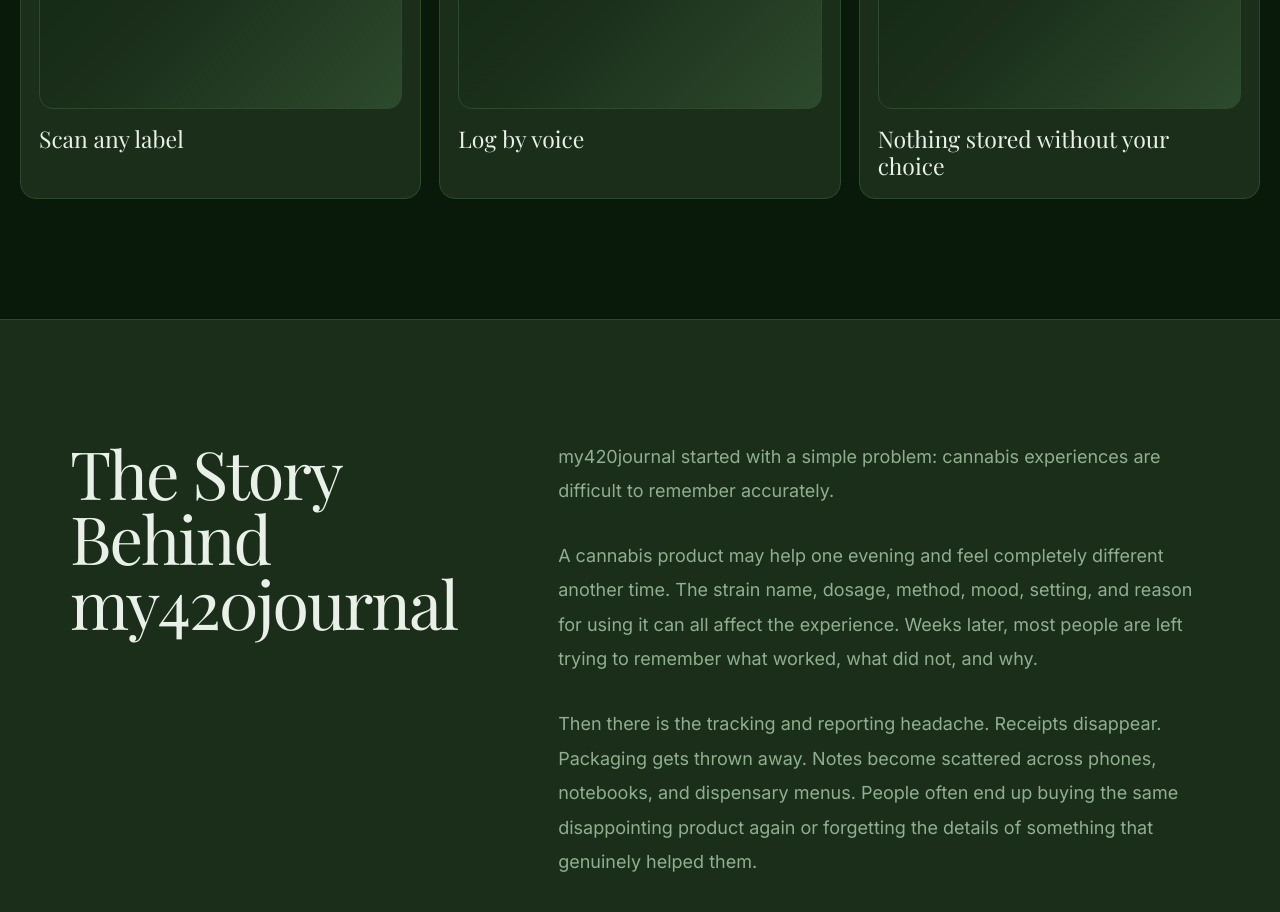
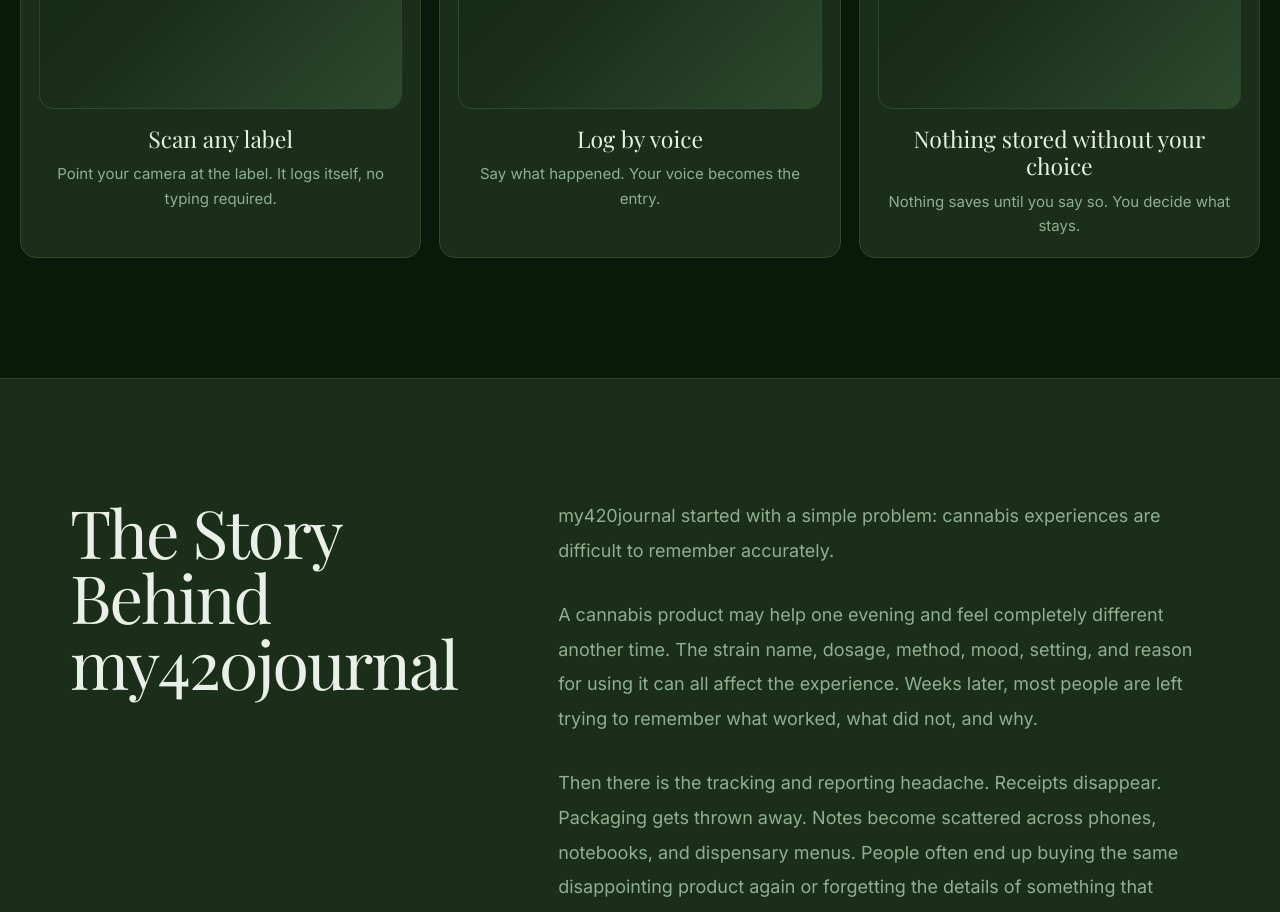
Before and after one commit to casevoiceai/my420journal-app, a React (Vite) app: page / in a window 1280 px wide. Shown: the part 2360-3272 px from the top of the page. Built offline with nearby package versions, Linux system fonts and the light colour scheme.

Commit message:
Add feature descriptions and center text

```diff
--- a/src/marketing/MarketingFeatures.jsx
+++ b/src/marketing/MarketingFeatures.jsx
@@ -2,9 +2,18 @@ import { marketingFonts, marketingPage, marketingPalette as S } from './marketin
 import { PlaceholderBox } from './MarketingShared'
 
 const featureCards = [
-  'Scan any label',
-  'Log by voice',
-  'Nothing stored without your choice',
+  {
+    title: 'Scan any label',
+    body: 'Point your camera at the label. It logs itself, no typing required.',
+  },
+  {
+    title: 'Log by voice',
+    body: 'Say what happened. Your voice becomes the entry.',
+  },
+  {
+    title: 'Nothing stored without your choice',
+    body: 'Nothing saves until you say so. You decide what stays.',
+  },
 ]
 
 export function FeatureGrid() {
@@ -37,9 +46,9 @@ export function FeatureGrid() {
           gap: '18px',
           alignItems: 'stretch',
         }}>
-          {featureCards.map((label) => (
+          {featureCards.map((item) => (
             <article
-              key={label}
+              key={item.title}
               style={{
                 backgroundColor: S.surface,
                 border: `1px solid ${S.border}`,
@@ -49,16 +58,26 @@ export function FeatureGrid() {
                 minWidth: 0,
               }}
             >
-              <PlaceholderBox label={label} minHeight="350px" />
+              <PlaceholderBox label={item.title} minHeight="350px" />
               <h3 style={{
-                margin: '16px 0 0 0',
+                margin: '16px 0 10px 0',
                 color: S.textPrimary,
                 fontFamily: marketingFonts.playfair,
                 fontSize: '23px',
                 lineHeight: 1.2,
+                textAlign: 'center',
               }}>
-                {label}
+                {item.title}
               </h3>
+              <p style={{
+                margin: 0,
+                color: S.textSecondary,
+                fontSize: '15px',
+                lineHeight: 1.65,
+                textAlign: 'center',
+              }}>
+                {item.body}
+              </p>
             </article>
           ))}
         </div>
```
